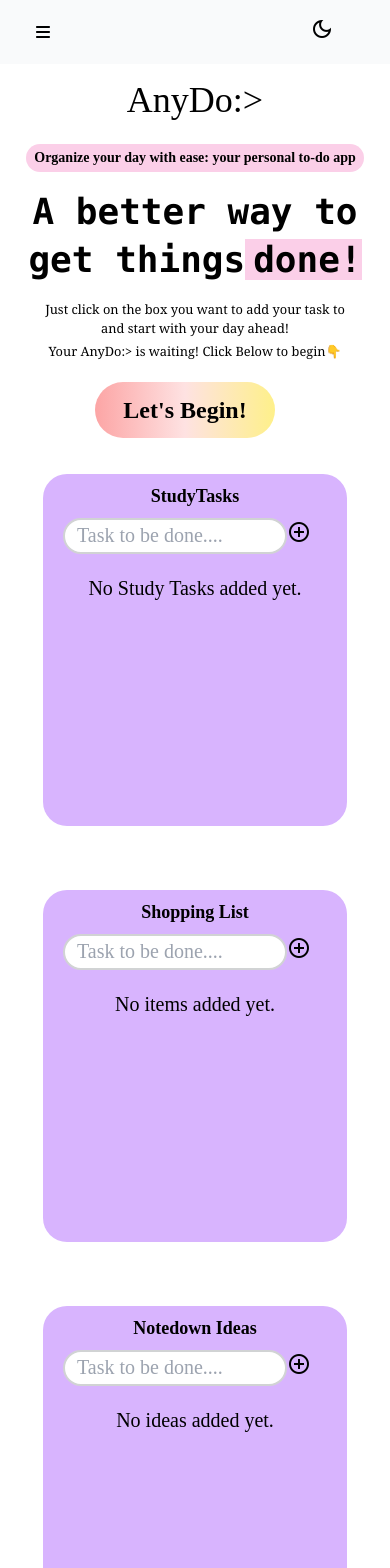
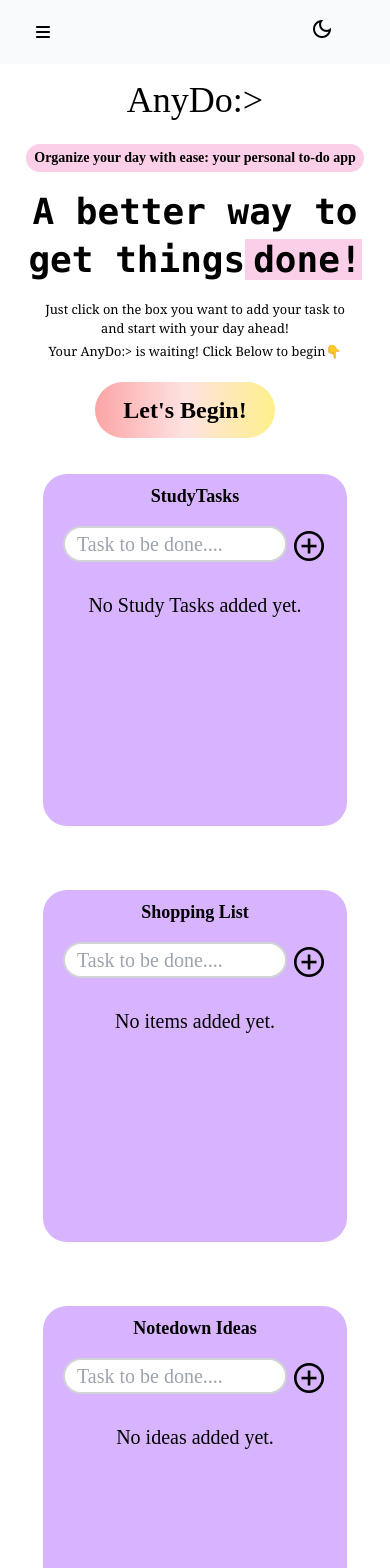
Before and after one commit to Thanisha23/Todo-QuadB, a React (Vite) app: page / in a window 390 px wide. Shown: the top 1568 px of the page. Built offline with nearby package versions, Linux system fonts and the light colour scheme; a web font is replaced by a local one.

Commit message:
chore: minor changes

```diff
--- a/src/components/Card1.jsx
+++ b/src/components/Card1.jsx
@@ -35,7 +35,7 @@ const Card1 = ({ action, cardName, classAdd }) => {
       </div>
 
       {/* Container for input field and add button */}
-      <div className="relative items-center flex flex-wrap p-5 md:p-7 pt-2 md:pt-1">
+      <div className="relative items-center flex flex-wrap gap-1 p-5 md:p-7 pt-2 md:pt-1">
         {/* Taking input from user */}
         <input
           value={input}
@@ -46,9 +46,9 @@ const Card1 = ({ action, cardName, classAdd }) => {
         />
 
         {/* Add todo button */}
-        <div className="cursor-pointer">
+        <div className="cursor-pointer pt-2">
           <span
-            className="material-symbols-outlined md:text-4xl"
+            className="material-symbols-outlined text-4xl"
             onClick={addTodoHandler}
           >
             add_circle
--- a/src/components/Card2.jsx
+++ b/src/components/Card2.jsx
@@ -34,7 +34,7 @@ const Card2 = ({ action, cardName, classAdd }) => {
       </div>
 
       {/* Container for input field and add button */}
-      <div className="relative items-center flex flex-wrap p-5 md:p-7 pt-2 md:pt-1">
+      <div className="relative items-center flex flex-wrap gap-1 p-5 md:p-7 pt-2 md:pt-1">
         {/* Taking input from user */}
         <input
           value={input}
@@ -45,9 +45,9 @@ const Card2 = ({ action, cardName, classAdd }) => {
         />
 
         {/* Add todo button */}
-        <div className="cursor-pointer">
+        <div className="cursor-pointer pt-2">
           <span
-            className="material-symbols-outlined md:text-4xl"
+            className="material-symbols-outlined text-4xl"
             onClick={addTodoHandler}
           >
             add_circle
--- a/src/components/Card3.jsx
+++ b/src/components/Card3.jsx
@@ -35,7 +35,7 @@ const Card3 = ({ action, cardName, classAdd }) => {
       </div>
 
       {/* Container for input field and add button */}
-      <div className="relative items-center flex flex-wrap p-5 md:p-7 pt-2 md:pt-1">
+      <div className="relative items-center flex flex-wrap gap-1 p-5 md:p-7 pt-2 md:pt-1">
         {/* Taking input from user */}
         <input
           value={input}
@@ -46,9 +46,9 @@ const Card3 = ({ action, cardName, classAdd }) => {
         />
 
         {/* Add todo button */}
-        <div className="cursor-pointer">
+        <div className="cursor-pointer pt-2">
           <span
-            className="material-symbols-outlined md:text-4xl"
+            className="material-symbols-outlined text-4xl"
             onClick={addTodoHandler}
           >
             add_circle
--- a/src/pages/Home.jsx
+++ b/src/pages/Home.jsx
@@ -50,6 +50,9 @@ const Home = () => {
                 : 'transition-transform duration-300'
             } action={() => handleCardClick(cardsData[2].id)} />
       </div>
+      </div>
+      <div className="flex justify-center items-center font-crisis text-xl my-2 font-medium">
+        Built by Thanisha 🫶🏻
       </div>
     </div>
   );
```
